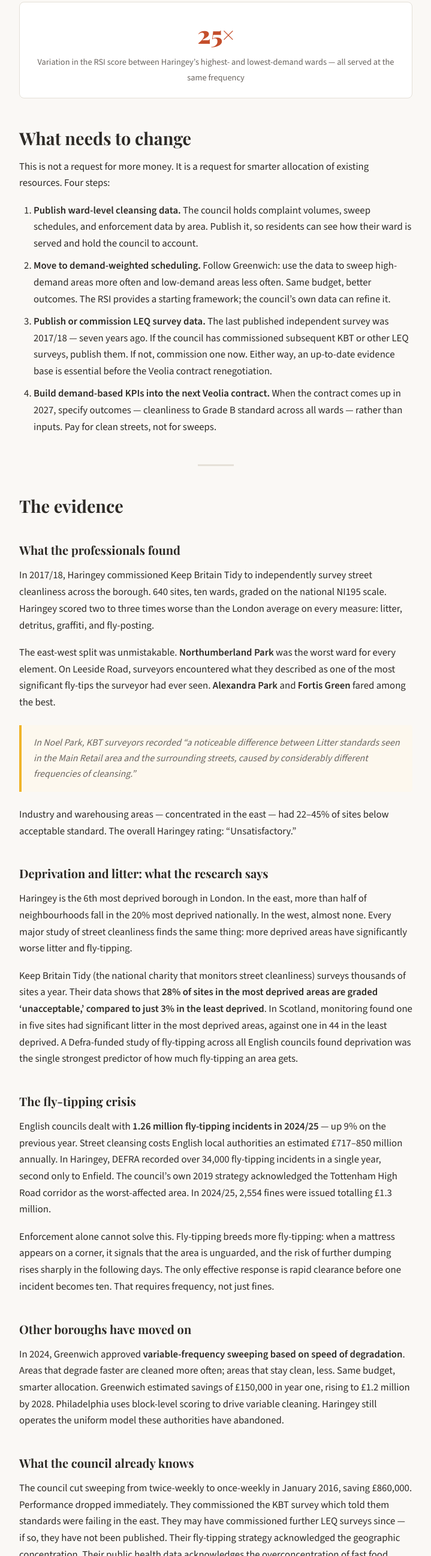
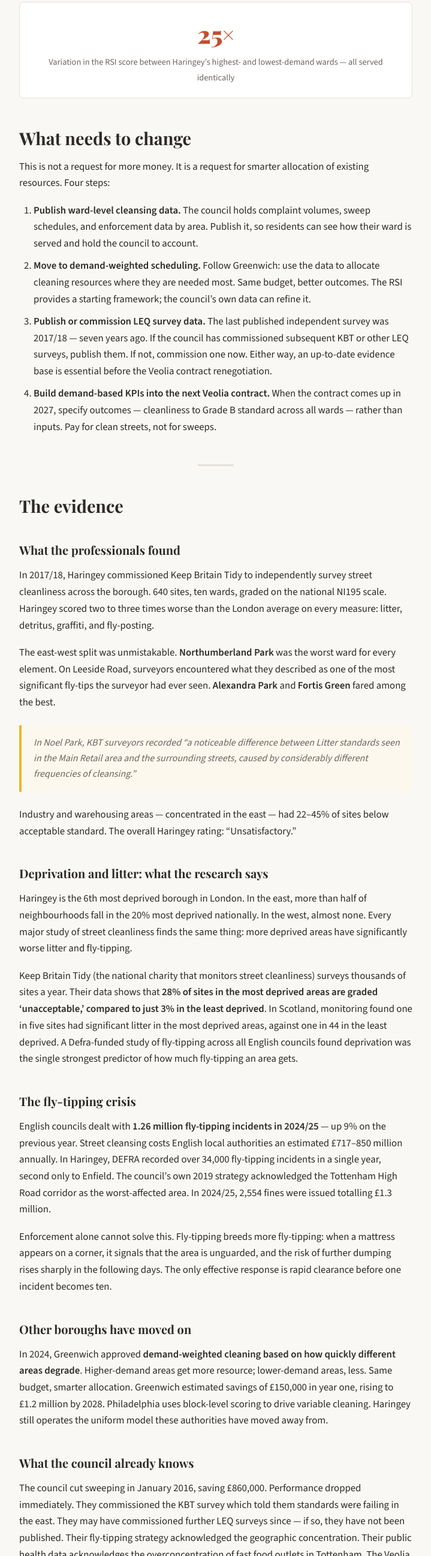
Before and after one commit to redstarmatt/haringey-rsi, a website: page index.html in a window 1280 px wide. Shown: the part 1005-3599 px from the top of the page at 60% size, without its empty margins (280-999 px from the left). Drawn offline with nearby package versions, Linux system fonts and the light colour scheme.

Commit message:
Remove sweep frequency suggestions from narrative
Replace all prescriptive frequency language with neutral
demand-weighting framing throughout.

Co-Authored-By: Claude Opus 4.6 <noreply@anthropic.com>

```diff
--- a/index.html
+++ b/index.html
@@ -623,7 +623,7 @@ body {
 
   <div class="stat-box">
     <span class="stat-number">25&times;</span>
-    <span class="stat-label">Variation in the RSI score between Haringey&rsquo;s highest- and lowest-demand wards &mdash; all served at the same frequency</span>
+    <span class="stat-label">Variation in the RSI score between Haringey&rsquo;s highest- and lowest-demand wards &mdash; all served identically</span>
   </div>
 
   <h2>What needs to change</h2>
@@ -634,7 +634,7 @@ body {
 
   <ol>
     <li><strong>Publish ward-level cleansing data.</strong> The council holds complaint volumes, sweep schedules, and enforcement data by area. Publish it, so residents can see how their ward is served and hold the council to account.</li>
-    <li><strong>Move to demand-weighted scheduling.</strong> Follow Greenwich: use the data to sweep high-demand areas more often and low-demand areas less often. Same budget, better outcomes. The RSI provides a starting framework; the council&rsquo;s own data can refine it.</li>
+    <li><strong>Move to demand-weighted scheduling.</strong> Follow Greenwich: use the data to allocate cleaning resources where they are needed most. Same budget, better outcomes. The RSI provides a starting framework; the council&rsquo;s own data can refine it.</li>
     <li><strong>Publish or commission LEQ survey data.</strong> The last published independent survey was 2017/18 &mdash; seven years ago. If the council has commissioned subsequent KBT or other LEQ surveys, publish them. If not, commission one now. Either way, an up-to-date evidence base is essential before the Veolia contract renegotiation.</li>
     <li><strong>Build demand-based KPIs into the next Veolia contract.</strong> When the contract comes up in 2027, specify outcomes &mdash; cleanliness to Grade B standard across all wards &mdash; rather than inputs. Pay for clean streets, not for sweeps.</li>
   </ol>
@@ -678,19 +678,19 @@ body {
   </p>
 
   <p>
-    Enforcement alone cannot solve this. Fly-tipping breeds more fly-tipping: when a mattress appears on a corner, it signals that the area is unguarded, and the risk of further dumping rises sharply in the following days. The only effective response is rapid clearance before one incident becomes ten. That requires frequency, not just fines.
+    Enforcement alone cannot solve this. Fly-tipping breeds more fly-tipping: when a mattress appears on a corner, it signals that the area is unguarded, and the risk of further dumping rises sharply in the following days. The only effective response is rapid clearance before one incident becomes ten.
   </p>
 
   <h3>Other boroughs have moved on</h3>
 
   <p>
-    In 2024, Greenwich approved <strong>variable-frequency sweeping based on speed of degradation</strong>. Areas that degrade faster are cleaned more often; areas that stay clean, less. Same budget, smarter allocation. Greenwich estimated savings of &pound;150,000 in year one, rising to &pound;1.2 million by 2028. Philadelphia uses block-level scoring to drive variable cleaning. Haringey still operates the uniform model these authorities have abandoned.
+    In 2024, Greenwich approved <strong>demand-weighted cleaning based on how quickly different areas degrade</strong>. Higher-demand areas get more resource; lower-demand areas, less. Same budget, smarter allocation. Greenwich estimated savings of &pound;150,000 in year one, rising to &pound;1.2 million by 2028. Philadelphia uses block-level scoring to drive variable cleaning. Haringey still operates the uniform model these authorities have moved away from.
   </p>
 
   <h3>What the council already knows</h3>
 
   <p>
-    The council cut sweeping from twice-weekly to once-weekly in January 2016, saving &pound;860,000. Performance dropped immediately. They commissioned the KBT survey which told them standards were failing in the east. They may have commissioned further LEQ surveys since &mdash; if so, they have not been published. Their fly-tipping strategy acknowledged the geographic concentration. Their public health data acknowledges the overconcentration of fast food outlets in Tottenham. The Veolia contract runs to 2027 &mdash; that renegotiation is the moment to shift from input-based to outcome-based KPIs.
+    The council cut sweeping in January 2016, saving &pound;860,000. Performance dropped immediately. They commissioned the KBT survey which told them standards were failing in the east. They may have commissioned further LEQ surveys since &mdash; if so, they have not been published. Their fly-tipping strategy acknowledged the geographic concentration. Their public health data acknowledges the overconcentration of fast food outlets in Tottenham. The Veolia contract runs to 2027 &mdash; that renegotiation is the moment to shift from input-based to outcome-based KPIs.
   </p>
 </section>
 
```
